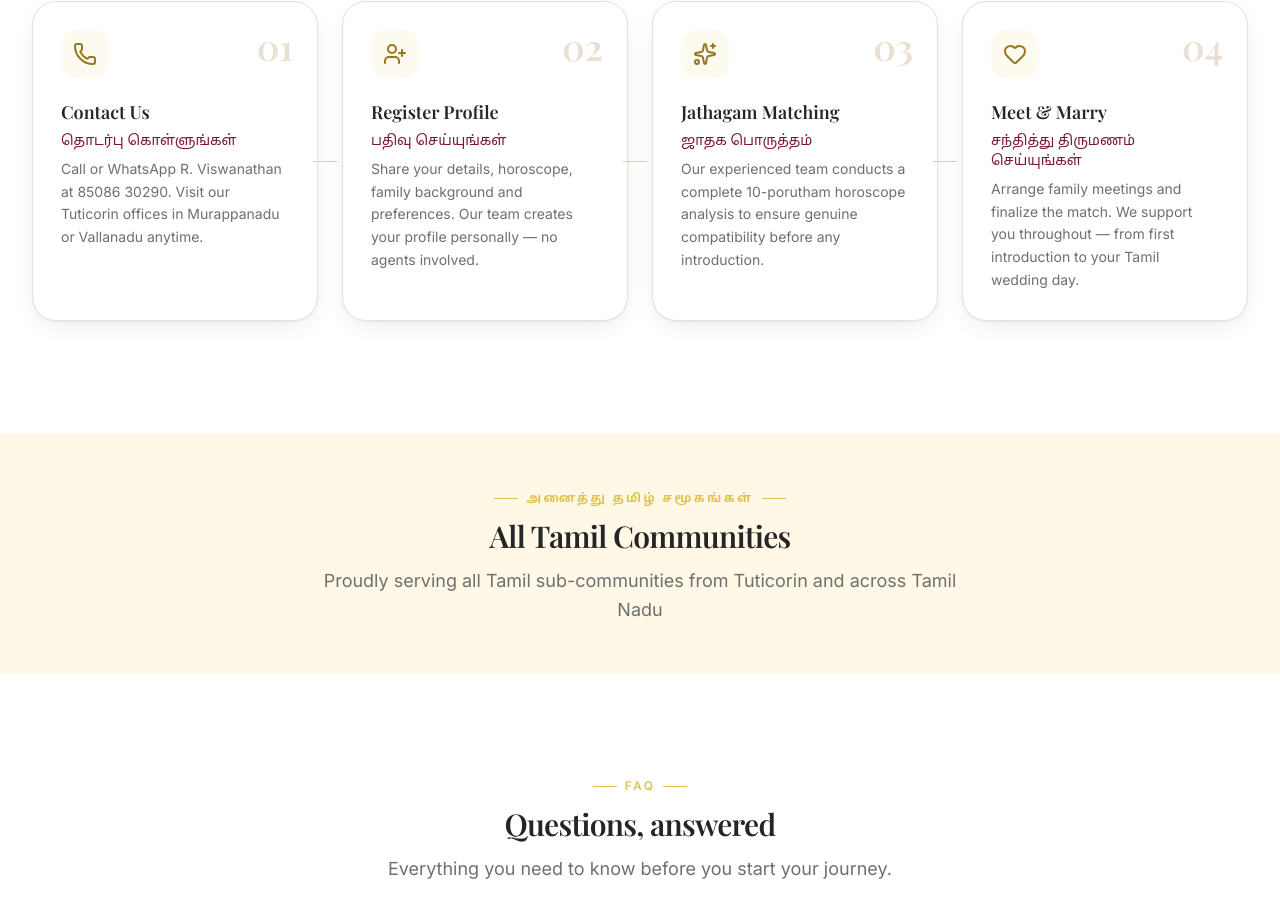
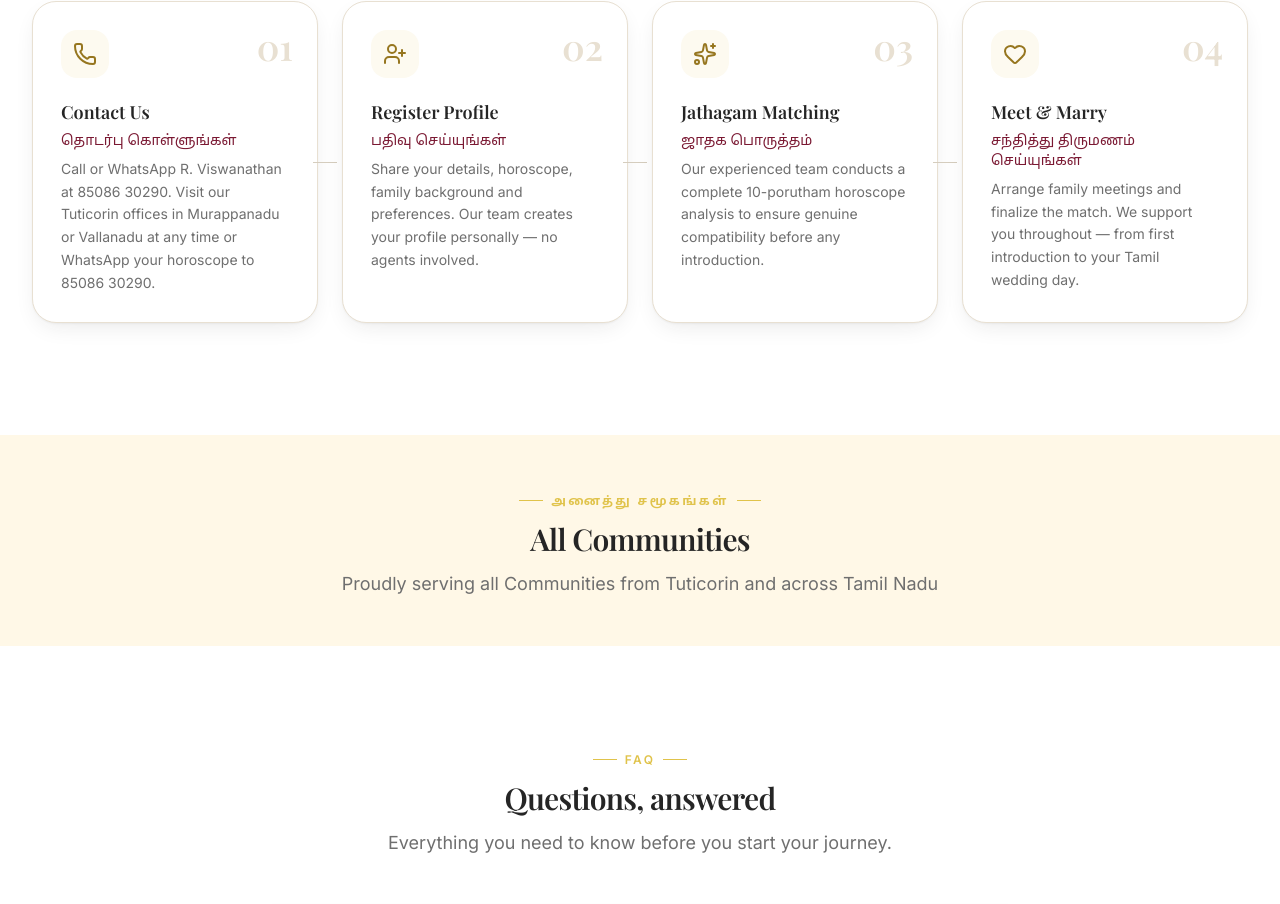
Before and after one commit to subhavivaham/subhavivaham, a Next.js app: page / in a window 1280 px wide. Shown: the part 2358-3262 px from the top of the page. Built offline with nearby package versions, Linux system fonts and the light colour scheme; no server answers; the database is empty; a web font is replaced by a local one.

Commit message:
New updates

```diff
--- a/src/app/(public)/communities/page.tsx
+++ b/src/app/(public)/communities/page.tsx
@@ -1,6 +1,4 @@
 import type { Metadata } from "next";
-import Link from "next/link";
-import { ArrowRight, Sparkles } from "lucide-react";
 import { CommunitiesHero } from "@/components/communities/communities-hero";
 import { CONTAINER } from "@/lib/constants";
 import { fetchCommunities, fetchProfiles } from "@/lib/data/queries";
@@ -32,8 +30,8 @@ export default async function CommunitiesPage() {
     counts.set(key, (counts.get(key) ?? 0) + 1);
   }
 
-  const membersOf = (name: string, tamilName: string) =>
-    counts.get(name.toLowerCase()) ?? counts.get(tamilName.toLowerCase()) ?? 0;
+  // const membersOf = (name: string, tamilName: string) =>
+  //   counts.get(name.toLowerCase()) ?? counts.get(tamilName.toLowerCase()) ?? 0;
 
   return (
     <div>
@@ -42,7 +40,17 @@ export default async function CommunitiesPage() {
         profileCount={profiles.length}
       />
 
-      <section id="communities-grid" className={`${CONTAINER} scroll-mt-24 pt-10 sm:pt-12`}>
+      <div className={`${CONTAINER} py-12 sm:py-16`}>
+        <div className="mx-auto max-w-2xl text-center">
+          <p className="text-lg font-semibold text-wine-700">Coming soon</p>
+          <p className="mt-2 text-sm text-charcoal-500">
+            Community details are being updated. Please check back shortly.
+          </p>
+        </div>
+      </div>
+
+      {/* Communities list and CTA - commented out as requested */}
+      {/* <section id="communities-grid" className={`${CONTAINER} scroll-mt-24 pt-10 sm:pt-12`}>
         <div className="grid gap-6 sm:grid-cols-2 lg:grid-cols-3">
           {communities.map((c) => {
             const members = membersOf(c.name, c.tamilName);
@@ -107,7 +115,7 @@ export default async function CommunitiesPage() {
             Register your profile
           </Link>
         </div>
-      </div>
+      </div> */}
     </div>
   );
 }
--- a/src/components/communities/communities-hero.tsx
+++ b/src/components/communities/communities-hero.tsx
@@ -43,7 +43,7 @@ export function CommunitiesHero({
 
         {/* the last track is wider because "ID & photo checked" is the longest
             label, and at an even four columns it wrapped while the rest did not */}
-        <dl className="mx-auto mt-10 grid max-w-3xl grid-cols-2 gap-px overflow-hidden rounded-2xl border border-white/10 bg-white/10 sm:grid-cols-[repeat(3,minmax(0,1fr))_1.45fr]">
+        {/* <dl className="mx-auto mt-10 grid max-w-3xl grid-cols-2 gap-px overflow-hidden rounded-2xl border border-white/10 bg-white/10 sm:grid-cols-[repeat(3,minmax(0,1fr))_1.45fr]">
           {readout.map((item) => (
             <div key={item.label} className="bg-wine-950 px-3 py-4 sm:px-4">
               <dt className="sr-only">{item.label}</dt>
@@ -64,7 +64,7 @@ export function CommunitiesHero({
             Browse communities
             <ArrowDown className="h-4 w-4" />
           </Button>
-        </div>
+        </div> */}
       </div>
     </HeroPlate>
   );
--- a/src/components/home/communities-section.tsx
+++ b/src/components/home/communities-section.tsx
@@ -6,9 +6,9 @@ export function CommunitiesSection() {
     <section className="py-10 sm:py-12">
       <div className={CONTAINER}>
         <SectionHeading
-          eyebrow="அனைத்து தமிழ் சமூகங்கள்"
-          title="All Tamil Communities"
-          description="Proudly serving all Tamil sub-communities from Tuticorin and across Tamil Nadu"
+          eyebrow="அனைத்து சமூகங்கள்"
+          title="All Communities"
+          description="Proudly serving all Communities from Tuticorin and across Tamil Nadu"
           className="mb-0 sm:mb-0"
         />
       </div>
--- a/src/components/home/how-it-works.tsx
+++ b/src/components/home/how-it-works.tsx
@@ -10,7 +10,7 @@ const steps = [
     title: "Contact Us",
     tamil: "தொடர்பு கொள்ளுங்கள்",
     details:
-      "Call or WhatsApp R. Viswanathan at 85086 30290. Visit our Tuticorin offices in Murappanadu or Vallanadu anytime.",
+      "Call or WhatsApp R. Viswanathan at 85086 30290. Visit our Tuticorin offices in Murappanadu or Vallanadu at any time or WhatsApp your horoscope to 85086 30290.",
   },
   {
     icon: UserPlus,
```
